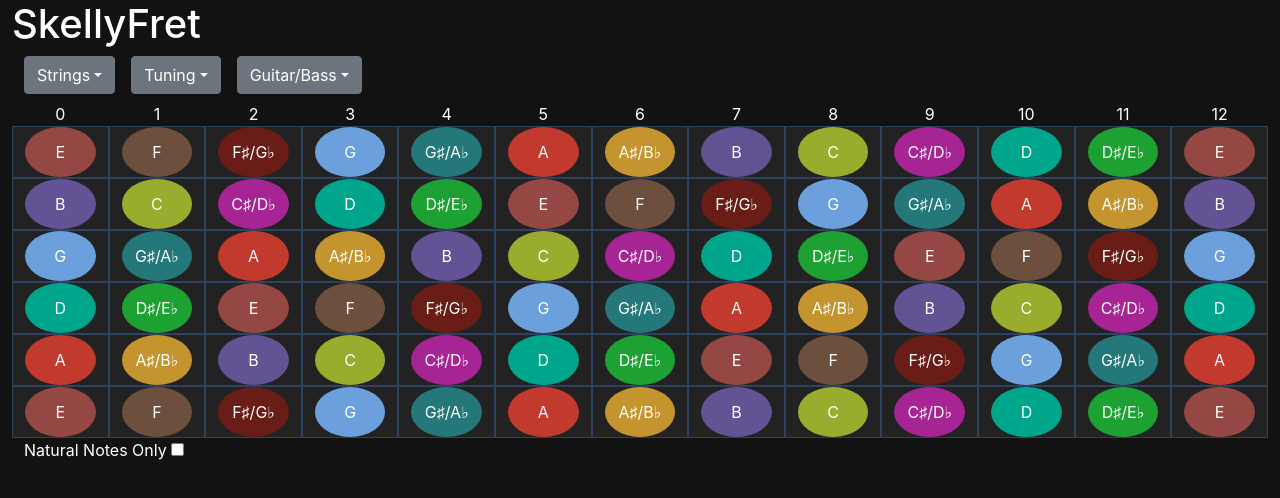
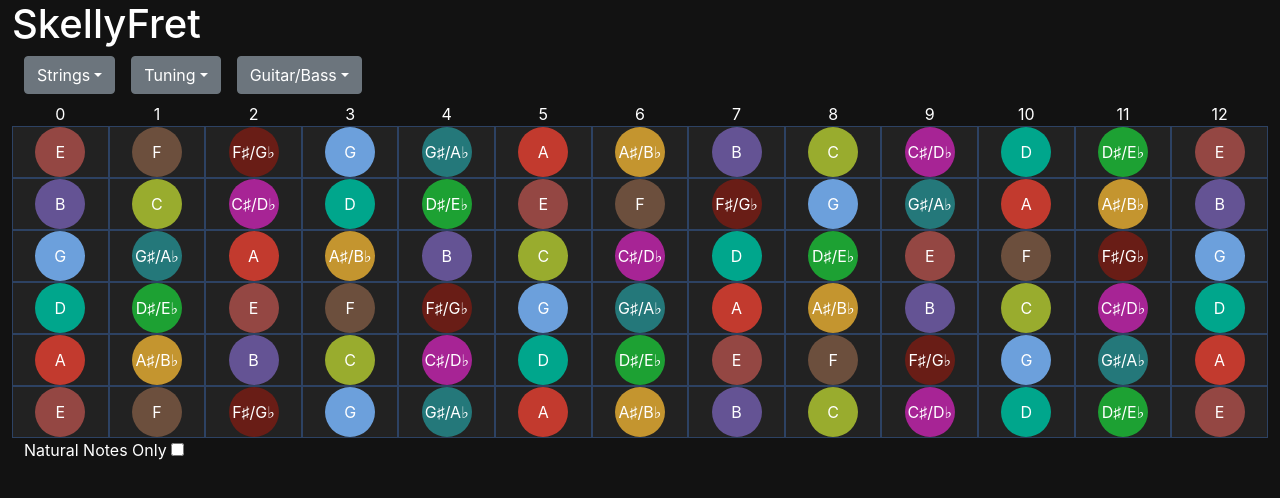
Before and after one commit to CymruKakashi/SkellyFret, a React (Create React App) app: page / in a window 1280 px wide. Shown: the top 498 px of the page. Built offline with nearby package versions, Linux system fonts and the light colour scheme.

Commit message:
Deploy related tweaks

```diff
--- a/package.json
+++ b/package.json
@@ -2,7 +2,7 @@
   "name": "skellyfret",
   "version": "1.0.0",
   "private": true,
-  "homepage": "http://cymrukakashi.github.io/skelly-fret",
+  "homepage": "https://cymrukakashi.github.io/SkellyFret",
   "dependencies": {
     "@reduxjs/toolkit": "^1.3.6",
     "@testing-library/jest-dom": "^4.2.4",
--- a/src/components/Fretboard.scss
+++ b/src/components/Fretboard.scss
@@ -24,6 +24,8 @@
     display: flex;
     background-color: darkblue;
     height: 50px;
+    width: 50px;
+    margin: 0 auto;
 }
 
 .fret-number {
--- a/src/containers/App.tsx
+++ b/src/containers/App.tsx
@@ -10,12 +10,6 @@ import routes from "../constants/routes.json";
 
 export default function App() {
   return (
-      <Router>
-        <Switch>
-          <Route exact path={routes.HOME}>
-            <HomePage />
-          </Route>
-        </Switch>
-      </Router>
+    <HomePage />
   );
 }
--- a/src/index.tsx
+++ b/src/index.tsx
@@ -31,7 +31,7 @@ if ((module as any).hot) {
 // If you want your app to work offline and load faster, you can change
 // unregister() to register() below. Note this comes with some pitfalls.
 // Learn more about service workers: https://bit.ly/CRA-PWA
-serviceWorker.register();
+//serviceWorker.register();
 
 // If you want to start measuring performance in your app, pass a function
 // to log results (for example: reportWebVitals(console.log))
```
